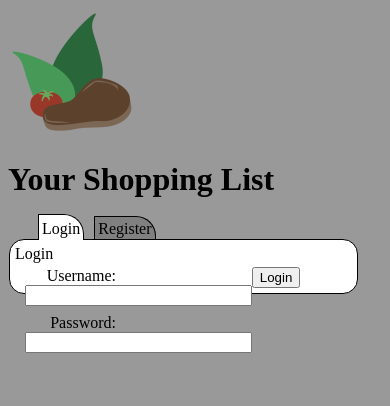
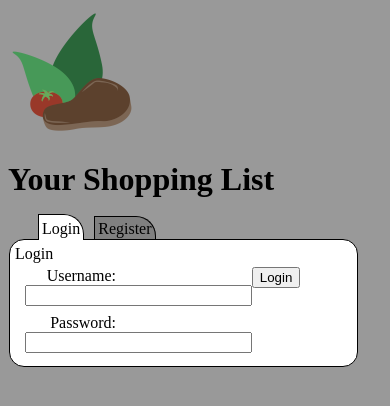
Before and after one commit to calubrecht/shoppingList, a PHP site: page /shopping.html in a window 390 px wide. Shown: the top 406 px of the page. Run offline with PHP 8.4, Linux system fonts and the light colour scheme; data that the repository does not hold is empty; a stand-in replaces the project's code that opens the database connection; some libraries are stand-ins or nearby versions.

Commit message:
Fix scaling in mobile

```diff
--- a/css/kitchen.css
+++ b/css/kitchen.css
@@ -198,9 +198,15 @@ span.dayLabel
   {
     width:100%;
   }
-  tabBody
+  div.tabBody
   {
+    width:335px;
     overflow:hidden;
+  }
+
+  .Item
+  {
+    width:314px;
   }
 
   div.tabBody.narrow {width:90%}
@@ -220,4 +226,5 @@ span.dayLabel
     padding-right: 10px;
     border-radius: 15px;
   }
+
 }
```
